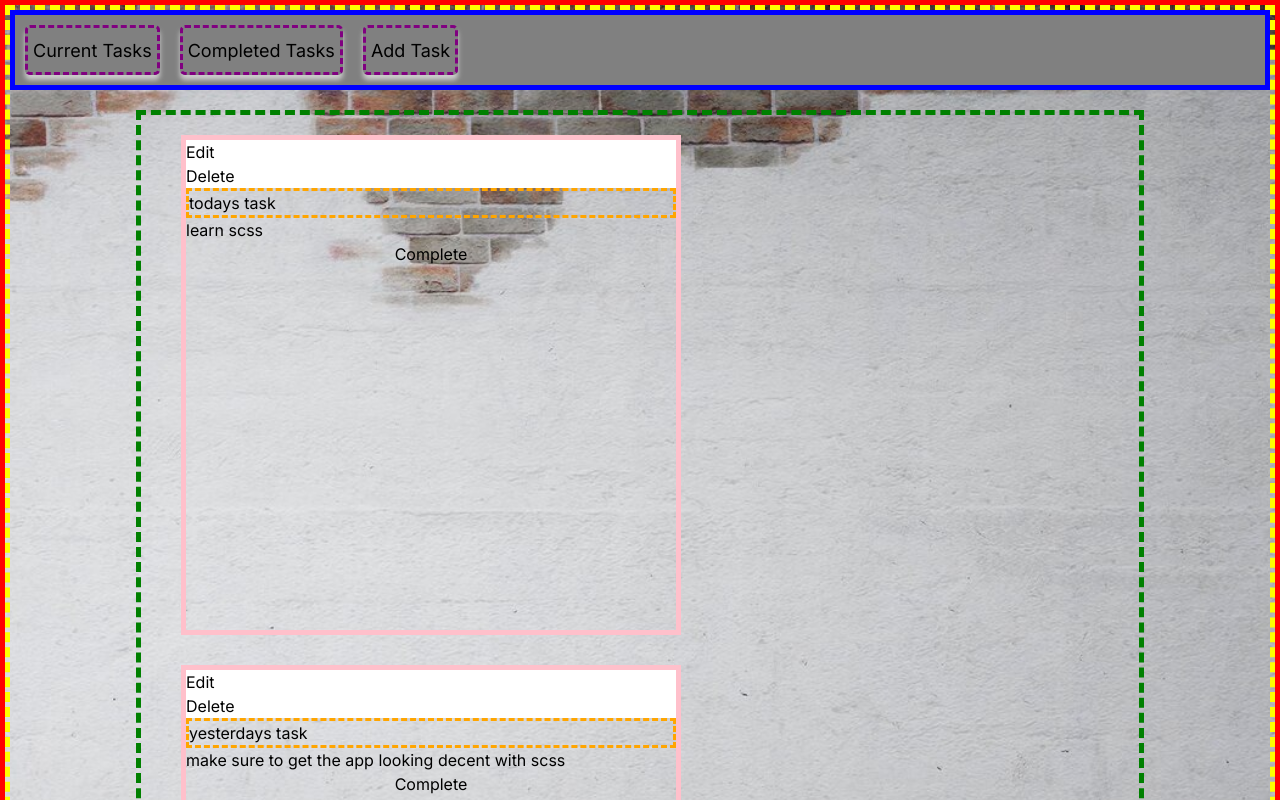
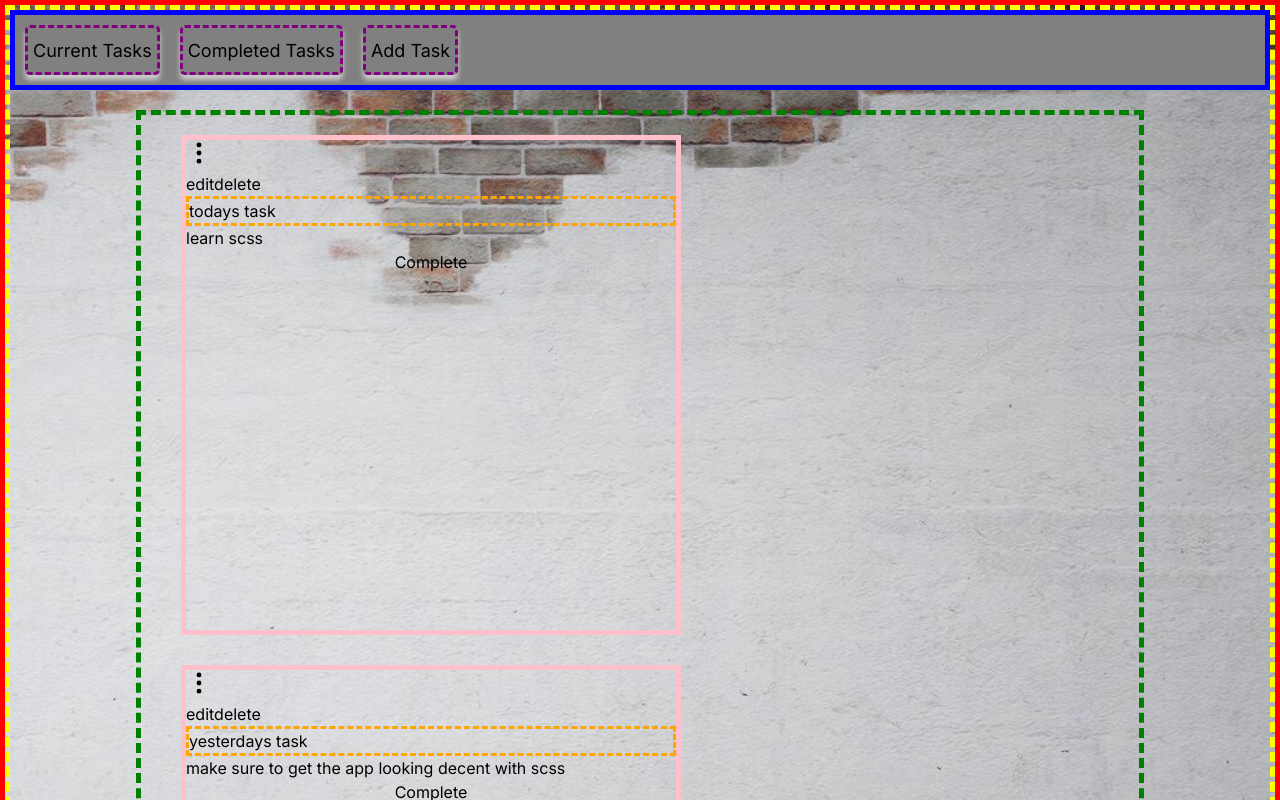
Before and after one commit to BenjaminBrandon/Todo-app, a Next.js app: page /NewTodo in a window 1280 px wide. Shown: the top 800 px of the page. Built offline with nearby package versions, Linux system fonts and the light colour scheme.

Commit message:
redesign of dropdown

```diff
--- a/src/app/NewTodo/Navbar/NavBar.module.scss
+++ b/src/app/NewTodo/Navbar/NavBar.module.scss
@@ -1,3 +1,29 @@
 .nav {
   background-color: white;
+  box-shadow: 3px 3px 5px rgba(0, 0, 0, 0.1);
 }
+
+.navUl {
+  width: 100%;
+  list-style: none;
+  display: flex;
+  justify-content: flex-end;
+  align-items: center;
+}
+
+.navLi {
+  height: 50px;
+}
+
+.navA {
+  height: 100%;
+  padding: 0 30px;
+  text-decoration: none;
+  display: flex;
+  align-items: center;
+  color: black;
+}
+
+.navA:hover {
+  background-color: #f0f0f0;
+}
--- a/src/app/NewTodo/Navbar/NavBarElement.tsx
+++ b/src/app/NewTodo/Navbar/NavBarElement.tsx
@@ -1,18 +1,28 @@
-import React from 'react';
+import React, { useState } from 'react';
 import styles from './NavBar.module.scss';
+import SvgMenuComponent from '../icons/verticalMenuDotSvg';
+
 //Maybe make a pinned section
+
 const NavBarElement = () => {
+  const [show, setShow] = useState(true);
+
+  const showMenu = () => {
+    setShow(!show);
+  };
+
   return (
-    <nav className={styles.nav}>
-      <ul>
-        <li>
-          <a>Edit</a>
-        </li>
-        <li>
-          <a>Delete</a>
-        </li>
-      </ul>
-    </nav>
+    <div>
+      <button onClick={() => showMenu()}>
+        <SvgMenuComponent />
+      </button>
+      {show ? (
+        <div className={styles.dropDown}>
+          <a>edit</a>
+          <a>delete</a>
+        </div>
+      ) : null}
+    </div>
   );
 };
 
--- a/src/app/NewTodo/icons/verticalMenuDotSvg.tsx
+++ b/src/app/NewTodo/icons/verticalMenuDotSvg.tsx
@@ -3,8 +3,8 @@ import { SVGProps } from 'react';
 const SvgMenuComponent = (props: SVGProps<SVGSVGElement>) => (
   <svg
     xmlns="http://www.w3.org/2000/svg"
-    width="20"
-    height="20"
+    width="26"
+    height="26"
     fill="currentColor"
     className="bi bi-three-dots-vertical"
     viewBox="0 0 16 16"
```
Also changed, not shown: 1 other file (tests, documents, lock files or other folders).
